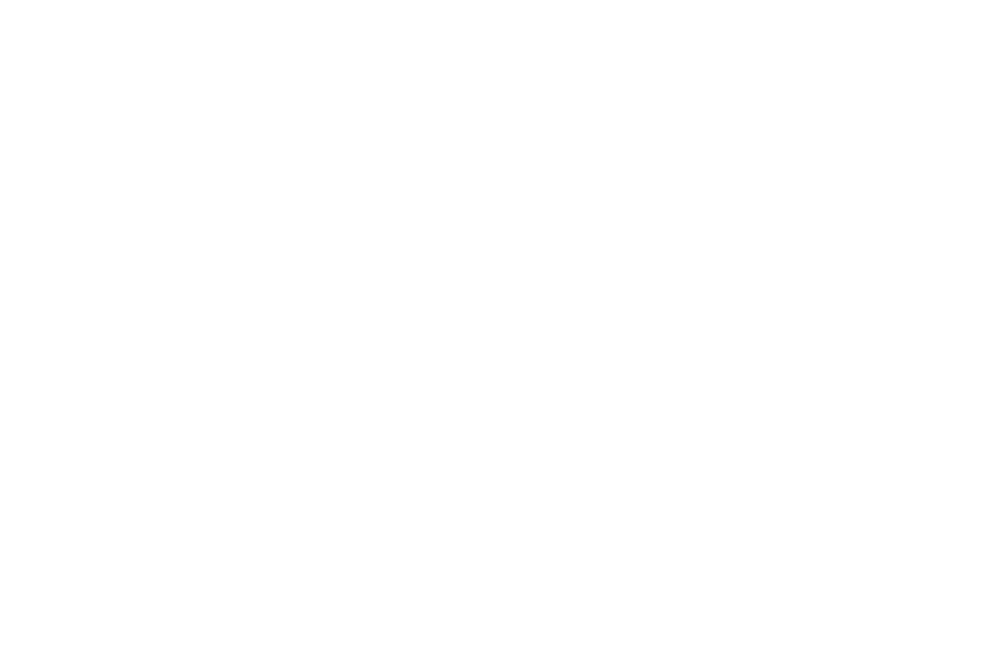
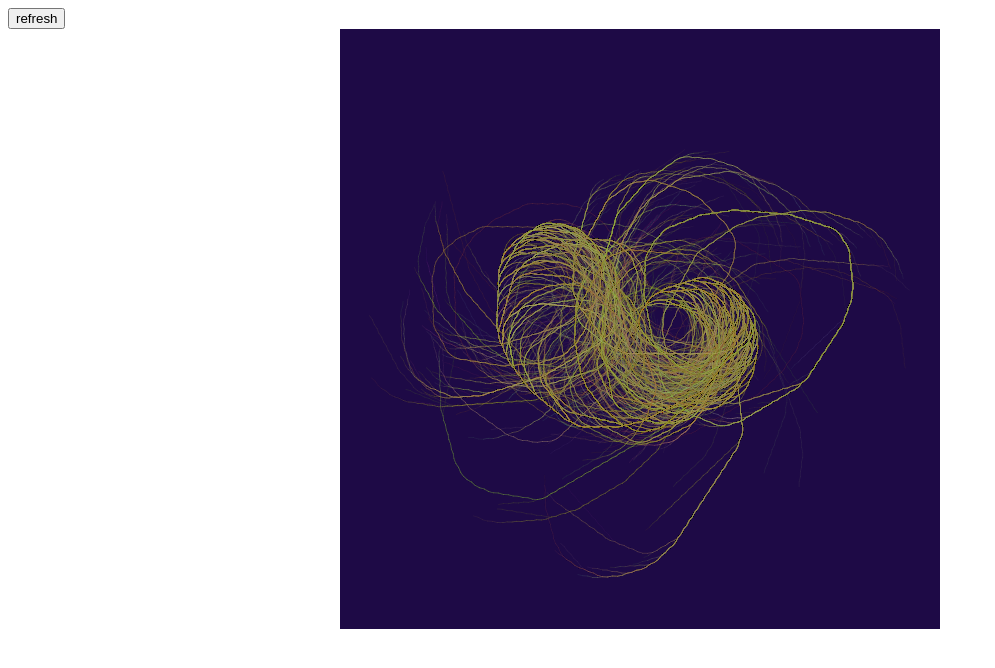
Before and after one commit to Farbfetzen/p5js-sketches, an Angular app: page /sketch/collatz-conjecture in a window 1280 px wide. Before the commit this address led to /. Shown: the top 668 px of the page, without its empty margins (0-995 px from the left). Built offline with nearby package versions, Linux system fonts and the light colour scheme.

Commit message:
Convert collatz-conjecture

```diff
--- a/sketches/collatz-conjecture/style.css
+++ /dev/null
@@ -1,12 +0,0 @@
-html,
-body {
-    height: 100%;
-}
-
-body {
-    background-color: #202020;
-    margin: 0;
-    display: flex;
-    justify-content: safe center;
-    align-items: safe center;
-}
--- a/src/app/app.routes.ts
+++ b/src/app/app.routes.ts
@@ -1,5 +1,17 @@
 import { Routes } from "@angular/router";
 
+import { CollatzConjectureComponent } from "src/app/sketches/collatz-conjecture/collatz-conjecture.component";
 import { WelcomeComponent } from "src/app/welcome/welcome.component";
 
-export const routes: Routes = [{ path: "", component: WelcomeComponent }];
+export const routes: Routes = [
+    { path: "", component: WelcomeComponent },
+    {
+        path: "sketch",
+        children: [
+            {
+                path: "collatz-conjecture",
+                component: CollatzConjectureComponent,
+            },
+        ],
+    },
+];
--- /dev/null
+++ b/src/app/sketches/collatz-conjecture/collatz-conjecture.component.ts
@@ -0,0 +1,56 @@
+import { random } from "mathjs";
+import p5 from "p5";
+
+import { Component } from "@angular/core";
+
+import { SketchComponent } from "src/app/sketch/sketch.component";
+
+@Component({
+    selector: "app-collatz-conjecture",
+    standalone: true,
+    imports: [SketchComponent],
+    template: `<app-sketch [sketchFun]="createSketch" centeredHorizontally="true" />`,
+})
+export class CollatzConjectureComponent {
+    createSketch = (p: p5) => {
+        p.setup = () => {
+            p.createCanvas(600, 600);
+            p.noLoop();
+        };
+
+        p.draw = () => {
+            p.background(30, 10, 70);
+            const length = 5;
+            const angle = 0.23;
+            for (let i = 1; i < 10_000; i++) {
+                let n = i;
+                const sequence = [n];
+                while (n > 1) {
+                    n = collatz(n);
+                    sequence.push(n);
+                }
+                sequence.reverse();
+
+                p.resetMatrix();
+                p.translate(p.width / 2, p.height / 2);
+                p.stroke(random(100, 220), random(50, 250), random(180), 20);
+                for (const element of sequence) {
+                    if (element % 2 === 0) {
+                        p.rotate(angle);
+                    } else {
+                        p.rotate(-angle);
+                    }
+                    p.line(0, 0, 0, -length);
+                    p.translate(0, -length);
+                }
+            }
+        };
+
+        function collatz(n: number) {
+            if (n % 2 === 0) {
+                return n / 2;
+            }
+            return n * 3 + 1;
+        }
+    };
+}
--- a/style.css
+++ b/src/app/welcome/welcome.component.css
@@ -4,8 +4,8 @@ dd {
 
 dt {
     font-weight: bold;
+
+    &::before {
+        content: "\2022\20";
+    }
 }
-
-dt::before {
-    content: "\2022 ";
-}
--- a/src/app/welcome/welcome.component.html
+++ b/src/app/welcome/welcome.component.html
@@ -1 +1,12 @@
 <h1>A collection of my sketches made with p5.js</h1>
+<dl>
+    <dt>
+        <a routerLink="sketch/collatz-conjecture">collatz conjecture</a>
+    </dt>
+    <dd>
+        A visualization of the Collatz conjecture based on the video
+        <a href="https://www.youtube.com/watch?v=EYLWxwo1Ed8" target="_blank">Coding the Collatz Conjecture</a>
+        by <a href="https://www.youtube.com/@TheCodingTrain" target="_blank">The Coding Train</a>. Takes a moment to
+        load.
+    </dd>
+</dl>
--- a/src/app/welcome/welcome.component.ts
+++ b/src/app/welcome/welcome.component.ts
@@ -1,9 +1,11 @@
 import { Component } from "@angular/core";
+import { RouterLink } from "@angular/router";
 
 @Component({
     selector: "app-welcome",
     standalone: true,
-    imports: [],
+    imports: [RouterLink],
     templateUrl: "./welcome.component.html",
+    styleUrl: "./welcome.component.css",
 })
 export class WelcomeComponent {}
```
Also changed, not shown: sketches/collatz-conjecture/index.html (deleted, +0 -12 lines), sketches/collatz-conjecture/sketch.js (deleted, +0 -39 lines), sketches/collatz-conjecture/README.md (deleted), 1 other file (tests, documents, lock files or other folders).
